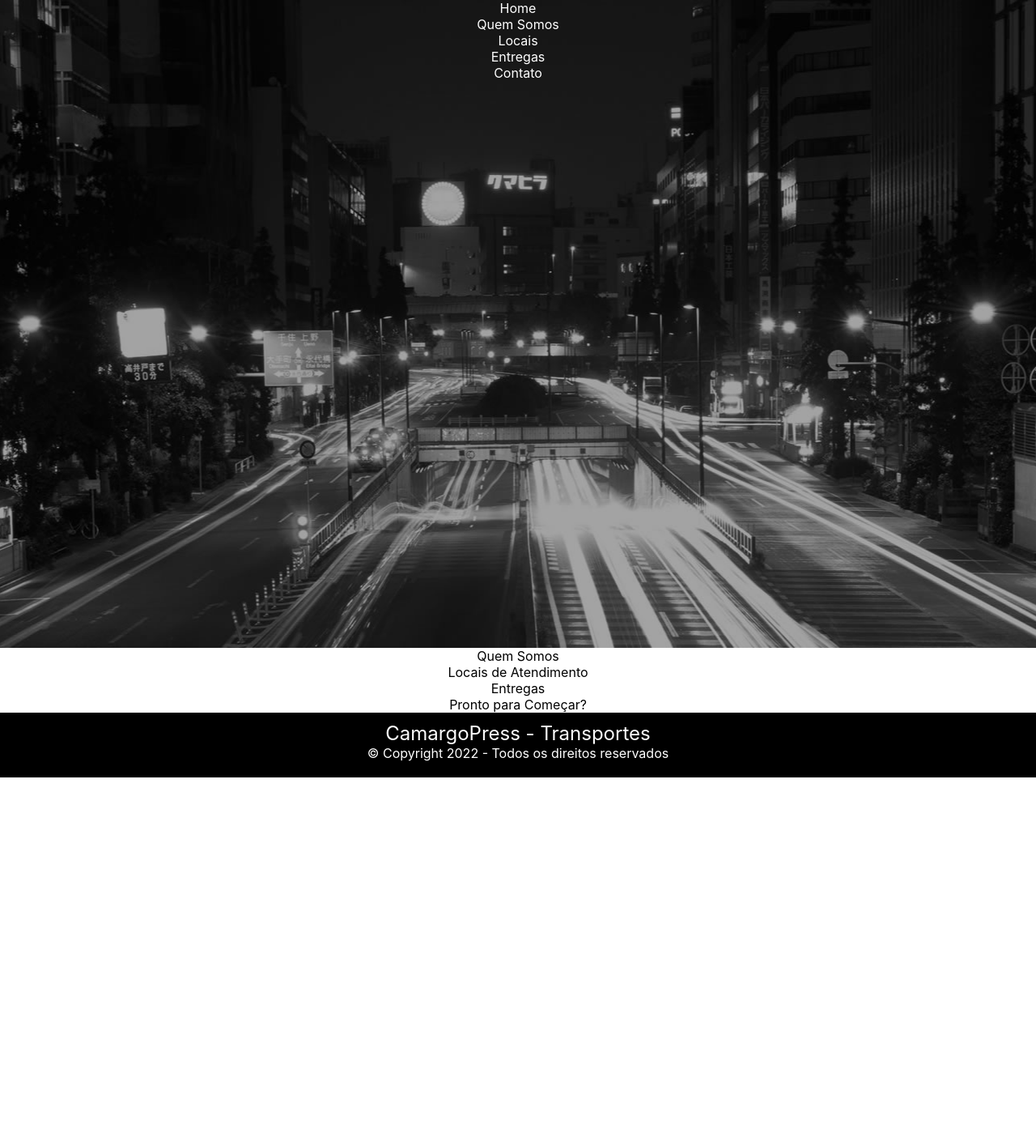
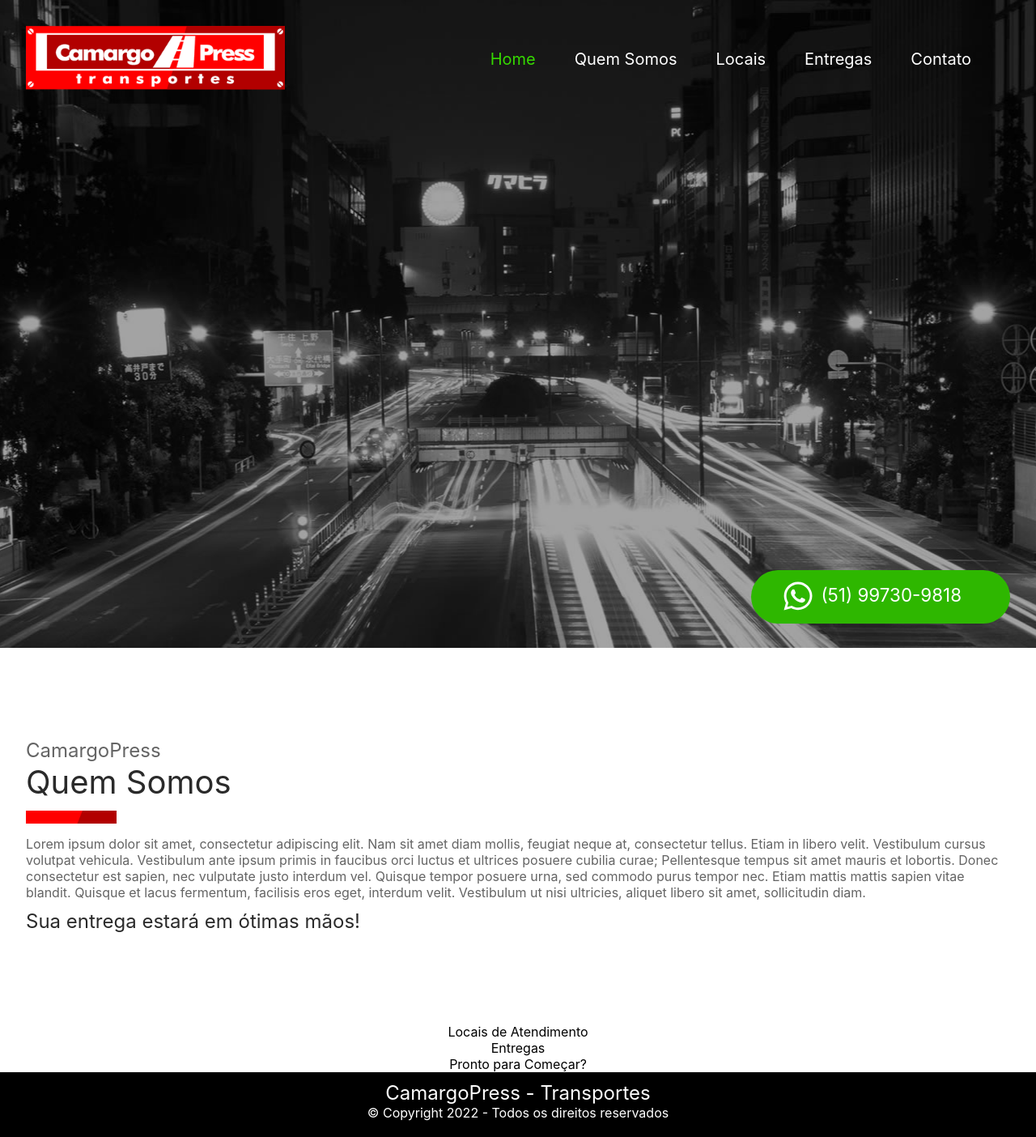
Before and after one commit to fabianotecle/CamargoPress, a React (Create React App) app: page / in a window 1280 px wide. Shown: the whole page at 81% size. Before the commit the page ends 960 px from the top, so only its background shows below. Built offline with nearby package versions, Linux system fonts and the light colour scheme; a web font is replaced by a local one.

Commit message:
2022-12-03

```diff
--- a/package.json
+++ b/package.json
@@ -3,11 +3,16 @@
   "version": "0.1.0",
   "private": true,
   "dependencies": {
+    "@fortawesome/fontawesome-svg-core": "^6.2.1",
+    "@fortawesome/free-solid-svg-icons": "^6.2.1",
+    "@fortawesome/react-fontawesome": "^0.2.0",
     "@testing-library/jest-dom": "^5.16.5",
     "@testing-library/react": "^13.4.0",
     "@testing-library/user-event": "^13.5.0",
+    "icons": "^1.0.0",
     "react": "^18.2.0",
     "react-dom": "^18.2.0",
+    "react-icons": "^4.7.1",
     "react-scripts": "^2.1.3",
     "web-vitals": "^2.1.4"
   },
--- a/src/App.css
+++ b/src/App.css
@@ -2,10 +2,52 @@
   text-align: center;
 }
 
+.container-fluid {
+  max-width: 95%;
+  margin:0 auto;
+}
+
+.container {
+  width: 79rem;
+  max-width: 95%;
+  margin:0 auto;
+}
+
+.dark-side {
+  color:white;
+}
+
 #header {
   height: 100vh;
-  color:white;
   background: url("/assets/img/fundo.jpg") top center no-repeat;
+}
+
+#menu .container {
+  display: flex;
+  height:100px;
+  flex-flow: column wrap;
+  align-content: space-between;
+  padding-top: 2rem;
+}
+
+#menu .logo img {
+  width: 20rem;
+}
+
+#menu .menu .items {
+  display: flex;
+  flex-wrap: nowrap;
+  font-size: 1.25rem;
+}
+
+#menu .menu .items .item {
+  padding:1.8rem 3rem 0 0;
+  cursor: pointer;
+  transition: 0.3s;
+}
+
+#menu .menu .items .item:hover, #menu .menu .items .item.active {
+  color:#36D900;
 }
 
 #footer {
@@ -18,3 +60,81 @@
 #footer .empresa {
   font-size: 1.5rem;
 }
+
+#whatsapp {
+  position:fixed;
+  bottom: 2rem;
+  right: 2rem;
+  width: 16rem;
+  background-color: #2EB700;
+  color: white;
+  -webkit-border-radius: 10rem;
+  -moz-border-radius: 10rem;
+  border-radius: 10rem;
+  padding:.7rem 2rem .3rem;
+  cursor:pointer;
+  transition: .3s;
+  animation: SobeDesce 2.5s linear infinite;
+}
+
+#whatsapp:hover {
+  background-color:#36D900;
+}
+
+#whatsapp .container {
+  display: flex;
+  flex-flow: wrap;
+  align-content: space-between;
+}
+
+#whatsapp .icon {
+  font-size: 2.5rem;
+}
+
+#whatsapp .phone {
+  padding-top: .34rem;
+  padding-left: .5rem;
+  font-size: 1.4rem;
+}
+
+@keyframes SobeDesce {
+  0%, 100% {
+    bottom: 2rem;
+  }
+  50% {
+    bottom: 1.7rem;
+  }
+}
+
+#quem-somos .container {
+  padding:7rem 0;
+}
+
+#quem-somos .content {
+  text-align: left;
+}
+
+#quem-somos .subtitulo {
+  color:#646464;
+  font-size: 1.5rem;
+}
+
+#quem-somos .titulo {
+  color:#2A2A2A;
+  font-size: 2.5rem;
+}
+
+#quem-somos .enfeite img {
+  width: 7rem;
+  margin: .7rem 0;
+}
+
+#quem-somos .pode-confiar {
+  color:#2A2A2A;
+  font-size: 1.5rem;
+  margin-top: .7rem;
+}
+
+#quem-somos .texto {
+  color:#646464;
+}
--- a/src/App.js
+++ b/src/App.js
@@ -6,6 +6,7 @@ import Locais from './components/Locais';
 import Entregas from './components/Entregas';
 import ProntoComecar from './components/ProntoComecar';
 import Footer from './components/Footer';
+import Whatsapp from './components/Whatsapp';
 
 function App() {
   return (
@@ -16,6 +17,7 @@ function App() {
       <Entregas />
       <ProntoComecar />
       <Footer />
+      <Whatsapp />
     </div>
   );
 }
--- a/src/components/Header.js
+++ b/src/components/Header.js
@@ -3,7 +3,7 @@ import Menu from "./Menu";
 
 function Header() {
   return (
-    <section id="header">
+    <section id="header" className="dark-side">
         <Menu />
     </section>
   );
--- a/src/components/Menu.js
+++ b/src/components/Menu.js
@@ -4,13 +4,15 @@ function Menu() {
   return (
     <section id="menu">
         <div className="container">
-          <div className="logo"></div>
+          <div className="logo"><img src="/assets/img/logo.png" alt="CamargoPress Transportadora" title="CamargoPress Transportadora" /></div>
           <div className="menu">
-              <div className="home area active">Home</div>
-              <div className="quem-somos">Quem Somos</div>
-              <div className="locais">Locais</div>
-              <div className="entregas">Entregas</div>
-              <div className="contato">Contato</div>
+            <div className="items">
+              <div className="item home active">Home</div>
+              <div className="item quem-somos">Quem Somos</div>
+              <div className="item locais">Locais</div>
+              <div className="item entregas">Entregas</div>
+              <div className="item contato">Contato</div>
+            </div>
           </div>
         </div>
     </section>
--- a/src/components/QuemSomos.js
+++ b/src/components/QuemSomos.js
@@ -3,7 +3,19 @@ import React from 'react';
 function QuemSomos() {
   return (
     <section id="quem-somos">
-        Quem Somos
+      <div className="container">
+        <div className="content">
+          <div className="subtitulo">CamargoPress</div>
+          <div className="titulo">Quem Somos</div>
+          <div className="enfeite"><img src="/assets/img/linha.png" alt="Quem Somos" title="Quem Somos" /></div>
+          <div className="texto">
+            Lorem ipsum dolor sit amet, consectetur adipiscing elit. Nam sit amet diam mollis, feugiat neque at, consectetur tellus. Etiam in libero velit. Vestibulum cursus volutpat vehicula. Vestibulum ante ipsum primis in faucibus orci luctus et ultrices posuere cubilia curae; Pellentesque tempus sit amet mauris et lobortis. Donec consectetur est sapien, nec vulputate justo interdum vel. Quisque tempor posuere urna, sed commodo purus tempor nec. Etiam mattis mattis sapien vitae blandit. Quisque et lacus fermentum, facilisis eros eget, interdum velit. Vestibulum ut nisi ultricies, aliquet libero sit amet, sollicitudin diam.
+          </div>
+          <div className="pode-confiar">Sua entrega estará em ótimas mãos!</div>
+        </div>
+        <div className="cliente-feliz"></div>
+        <div className="entregador"></div>
+      </div>
     </section>
   );
 }
--- /dev/null
+++ b/src/components/Whatsapp.js
@@ -0,0 +1,15 @@
+import React from 'react';
+import { FaWhatsapp } from 'react-icons/fa';
+
+function Whatsapp() {
+  return (
+    <section id="whatsapp">
+      <div className="container">
+        <div className="icon"><FaWhatsapp /></div>
+        <div className="phone">(51) 99730-9818</div>
+      </div>
+    </section>
+  );
+}
+
+export default Whatsapp;
```
Also changed, not shown: jsconfig.json (added, +14 -0 lines), public/assets/img/linha.png (added), 1 other file (tests, documents, lock files or other folders).
